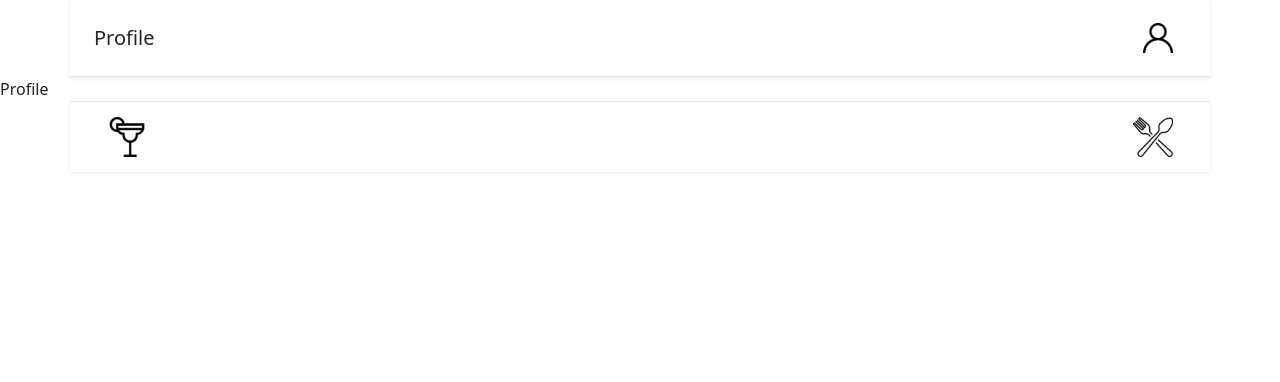
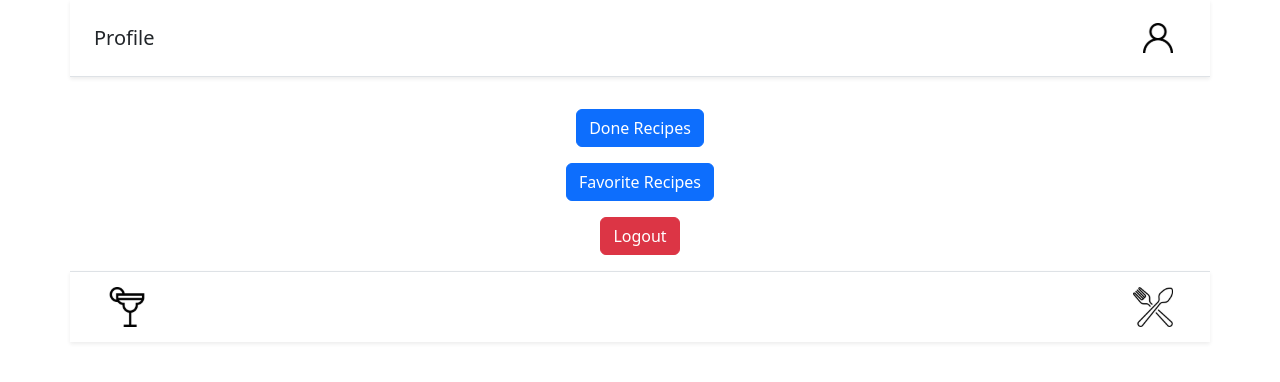
Before and after one commit to lucasdximenes/recipe-app, a React (Create React App) app: page /profile in a window 1280 px wide. Shown: the top 382 px of the page. Built offline with nearby package versions, Linux system fonts and the light colour scheme; no server answers.

Commit message:
Finished profile page

```diff
--- a/src/pages/Profile.jsx
+++ b/src/pages/Profile.jsx
@@ -1,12 +1,53 @@
 import React from 'react';
+import { useHistory } from 'react-router-dom';
 import Header from '../components/Header';
 import Footer from '../components/Footer';
+import { getUser, clearLocalStorage } from '../services/localStorage';
 
 export default function Profile() {
+  const user = getUser();
+  const { push } = useHistory();
+
   return (
     <div>
       <Header title="Profile" search={ false } />
-      <div>Profile</div>
+
+      <div className="container my-3">
+        <h1 data-testid="profile-email" className="text-center">
+          {user.email}
+        </h1>
+
+        <div className="d-flex flex-column align-items-center justify-content-center">
+          <button
+            type="button"
+            data-testid="profile-done-btn"
+            onClick={ () => push('/done-recipes') }
+            className="btn btn-primary mt-3"
+          >
+            Done Recipes
+          </button>
+          <button
+            type="button"
+            data-testid="profile-favorite-btn"
+            onClick={ () => push('/favorite-recipes') }
+            className="btn btn-primary mt-3"
+          >
+            Favorite Recipes
+          </button>
+          <button
+            type="button"
+            data-testid="profile-logout-btn"
+            className="btn btn-danger mt-3"
+            onClick={ () => {
+              clearLocalStorage();
+              push('/');
+            } }
+          >
+            Logout
+          </button>
+        </div>
+      </div>
+
       <Footer />
     </div>
   );
--- a/src/services/localStorage.js
+++ b/src/services/localStorage.js
@@ -1,3 +1,8 @@
+const getUser = () => {
+  const user = JSON.parse(localStorage.getItem('user'));
+  return user || {};
+};
+
 const saveUser = (user) => {
   localStorage.setItem('user', JSON.stringify(user));
 };
@@ -91,7 +96,12 @@ const removeFavoriteRecipe = (recipeId) => {
   localStorage.setItem('favoriteRecipes', JSON.stringify(newFavoriteRecipes));
 };
 
+const clearLocalStorage = () => {
+  localStorage.clear();
+};
+
 export {
+  getUser,
   saveUser,
   saveMealsToken,
   saveDrinksToken,
@@ -105,4 +115,5 @@ export {
   saveDoneRecipe,
   removeDoneRecipe,
   removeProgressRecipe,
+  clearLocalStorage,
 };
```
